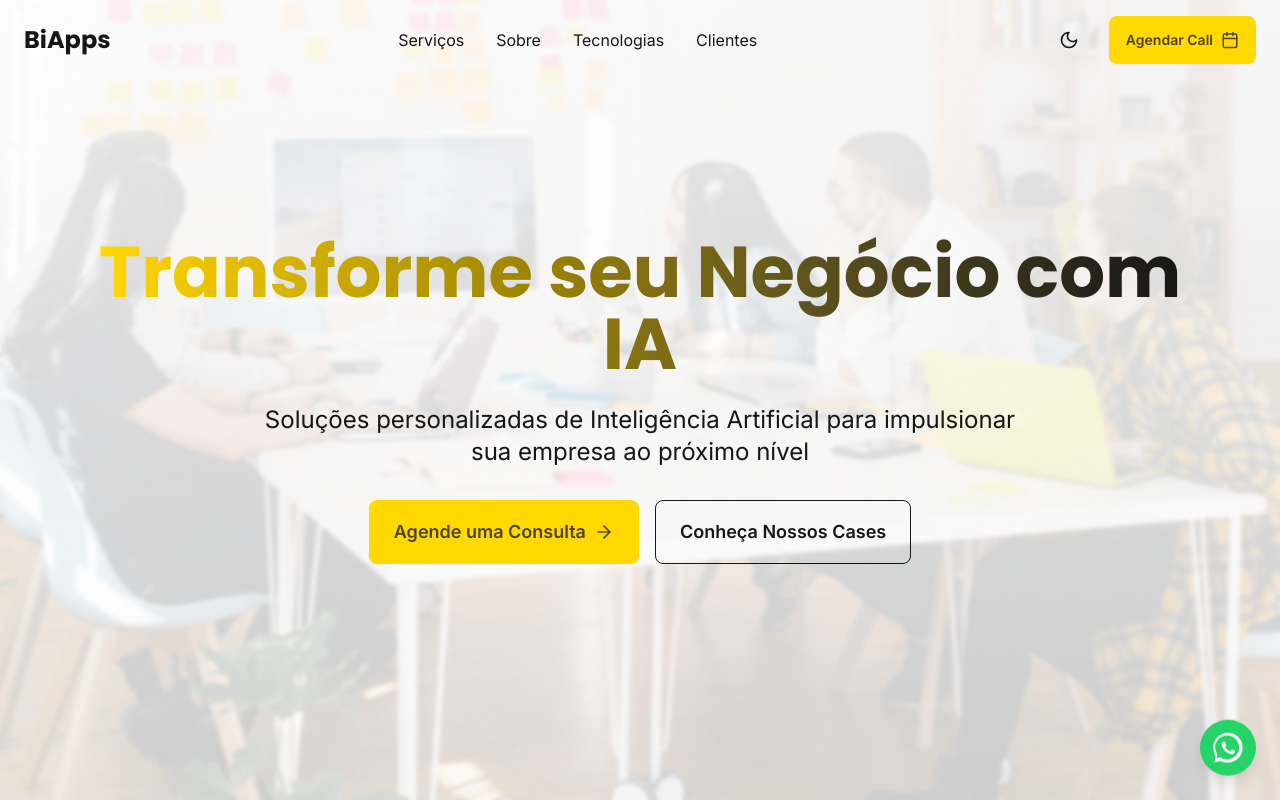
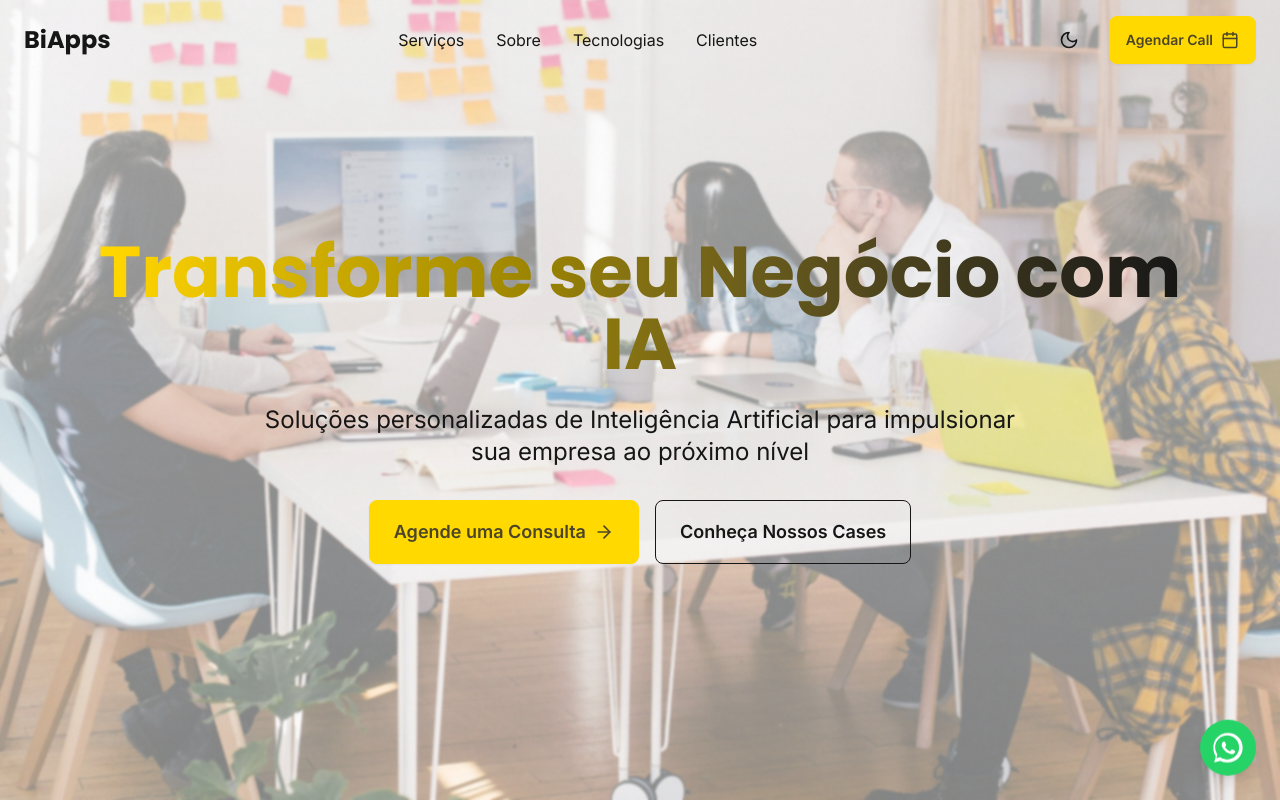
Before and after one commit to andomingos87/biapps-sales-hub, a React (Vite) app: page / in a window 1280 px wide. Shown: the top 802 px of the page. Built offline with nearby package versions, Linux system fonts and the light colour scheme.

Commit message:
Improve image overlay opacity
Adjusted the opacity of the white overlay on the background image to enhance visibility and reduce the washed-out effect.
[skip gpt_engineer]

```diff
--- a/src/components/Hero.tsx
+++ b/src/components/Hero.tsx
@@ -10,7 +10,7 @@ export const Hero = () => {
           alt="Background"
           className="w-full h-full object-cover"
         />
-        <div className="absolute inset-0 bg-gradient-to-b from-base-100/90 to-base-100/80 backdrop-blur-[2px]" />
+        <div className="absolute inset-0 bg-gradient-to-b from-base-100/60 to-base-100/50 backdrop-blur-[1px]" />
         {/* Noise overlay */}
         <div
           className="absolute inset-0 opacity-[0.015]"
```
